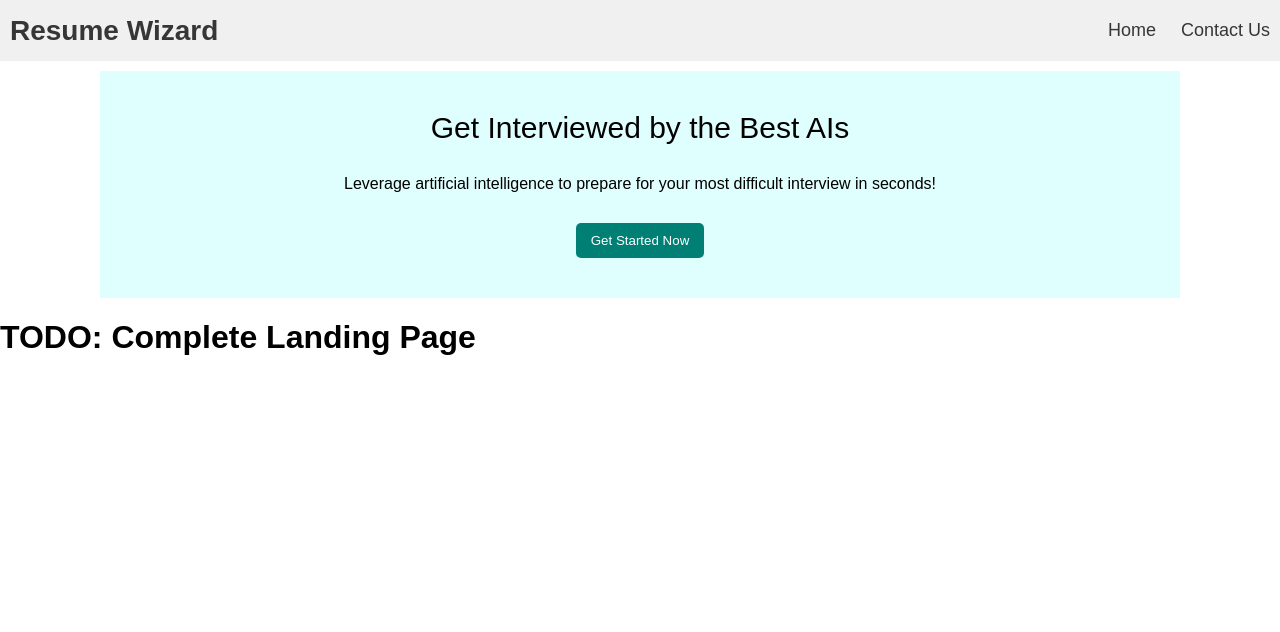
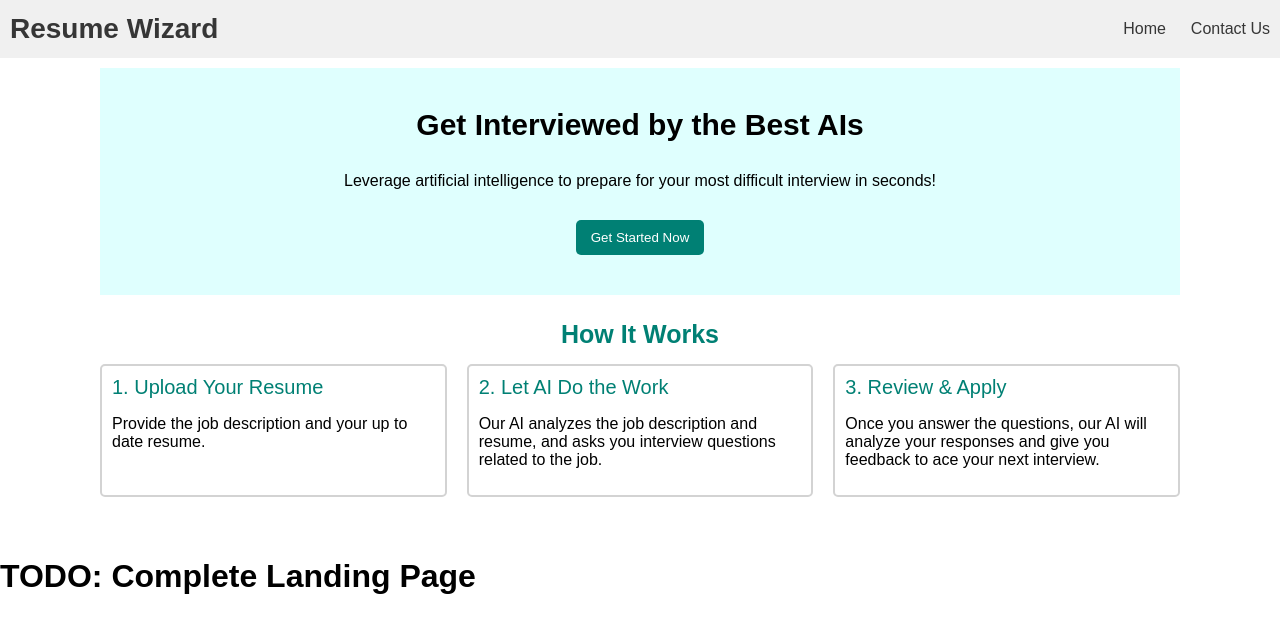
Before and after one commit to Munch42/ENSF-400-Project, a React (Create React App) app in the folder interview-wizard/: page / in a window 1280 px wide. Shown: the top 632 px of the page. Built offline with nearby package versions, Linux system fonts and the light colour scheme.

Commit message:
Completed second section of landing page

```diff
--- a/interview-wizard/src/components/LandingPage.js
+++ b/interview-wizard/src/components/LandingPage.js
@@ -12,9 +12,10 @@ const LandingPage = () => {
                 <section className={styles.startSection}>
                     <p style={{
                         fontSize:'30px',
+                        fontWeight:'600',
                         marginTop:'0px',
                         paddingBottom:'0px',
-                        textAlign:'center'}}>
+                        textAlign:'center',}}>
                         Get Interviewed by the Best AIs
                     </p>
                     <p style={{
@@ -29,6 +30,23 @@ const LandingPage = () => {
                         Get Started Now
                     </button>
                 </section>
+                <section className={styles.subSection}>
+                    <p className={styles.sectionTitle}>How It Works</p>
+                    <div style={{display:'flex', flexDirection:'row', justifyContent:'space-evenly', gap:'20px'}}>
+                        <div className={styles.stepBox}>
+                            <p className={styles.stepTitle}>1. Upload Your Resume</p>
+                            <p>Provide the job description and your up to date resume.</p>
+                        </div>
+                        <div className={styles.stepBox}>
+                            <p className={styles.stepTitle}>2. Let AI Do the Work</p>
+                            <p>Our AI analyzes the job description and resume, and asks you interview questions related to the job.</p>
+                        </div>
+                        <div className={styles.stepBox}>
+                            <p className={styles.stepTitle}>3. Review & Apply</p>
+                            <p>Once you answer the questions, our AI will analyze your responses and give you feedback to ace your next interview.</p>
+                        </div>
+                    </div>
+                </section>
                 <h1>TODO: Complete Landing Page</h1>
             </main>
         </div>
--- a/interview-wizard/src/components/LandingPage.module.css
+++ b/interview-wizard/src/components/LandingPage.module.css
@@ -21,3 +21,37 @@
 .startButton:hover {
     opacity: 0.8;
 }
+
+.sectionTitle {
+    margin-bottom:15px;
+    font-size: 25px;
+    font-weight: 600;
+    color: #008074;
+    text-align: center;
+}
+
+.subSection {
+    margin-left: 100px;
+    margin-right: 100px;
+    padding-top: 0px;
+    padding-bottom: 40px;
+    display: flex;
+    flex-direction: column;
+    align-items: center;
+}
+
+.stepBox {
+    display: flex;
+    flex-direction: column;
+    flex: 1;
+    padding: 10px;
+    border: 2px solid lightgray;
+    border-radius: 5px;
+}
+
+.stepTitle {
+    color:#008074;
+    font-size: 20px;
+    font-weight: 500;
+    margin: 0px;
+}
--- a/interview-wizard/src/components/NavigationRibbon.module.css
+++ b/interview-wizard/src/components/NavigationRibbon.module.css
@@ -21,7 +21,7 @@
 .navLink {
     color: #363636;
     text-decoration: none;
-    font-size: 18px;
+    font-size: 16px;
     padding: 10px 0;
     transition: opacity 0.2s;
 }
```
